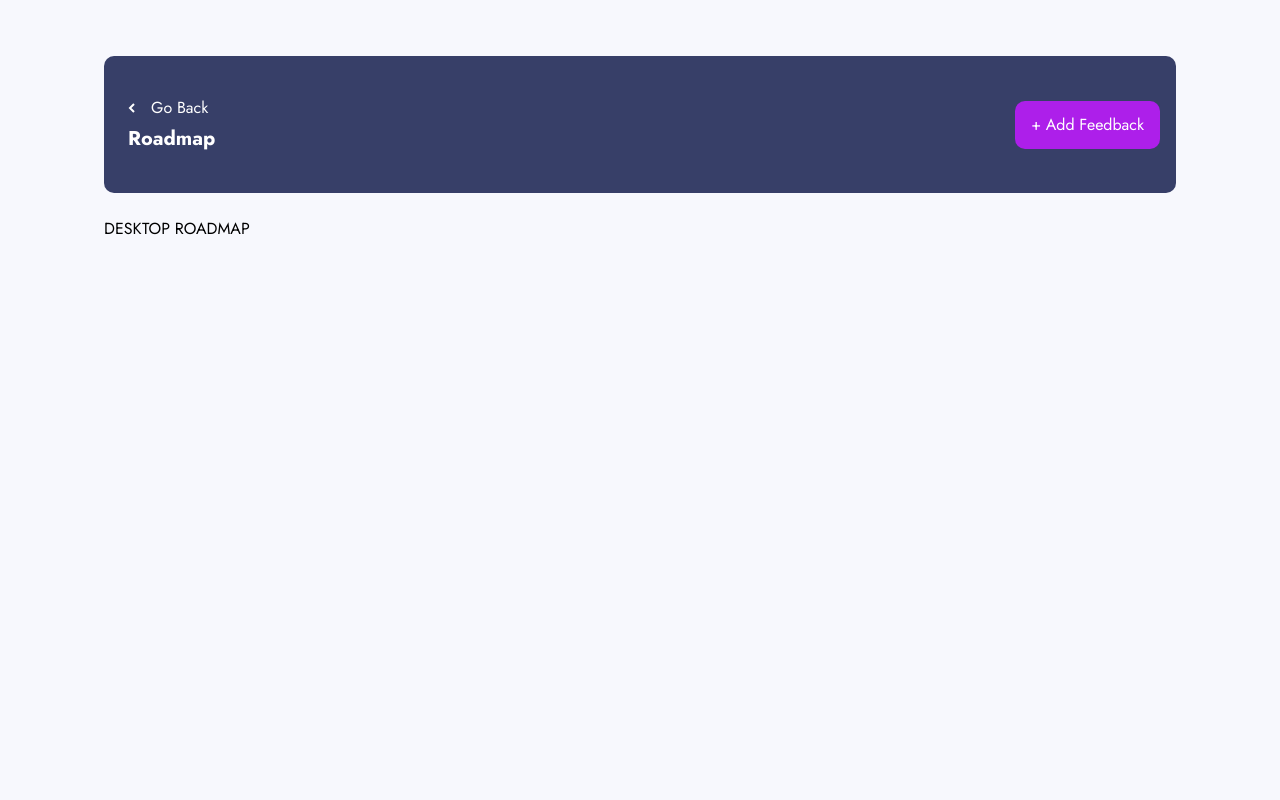
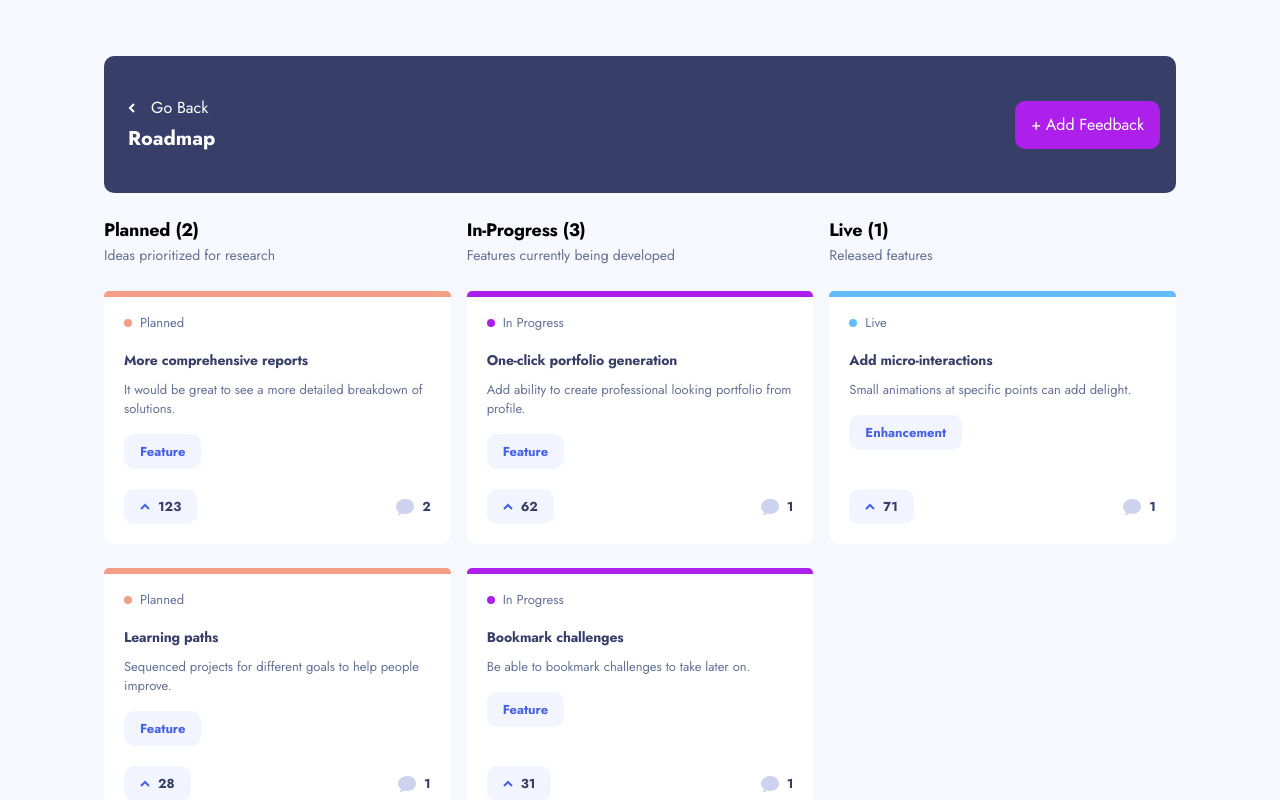
Before and after one commit to rohald89/Product-Feedback, a React (Vite) app: page /roadmap in a window 1280 px wide. Shown: the top 800 px of the page. Built offline with nearby package versions, Linux system fonts and the light colour scheme.

Commit message:
finished the Desktop version for the RoadMap

```diff
--- a/src/components/roadmap/MobileRoadMap.jsx
+++ b/src/components/roadmap/MobileRoadMap.jsx
@@ -1,5 +1,6 @@
 import { useState } from "react";
 import { useSelector } from "react-redux";
+import RoadMapCard from "./RoadMapCard";
 import RoadMapTabs from "./RoadMapTabs";
 
 const MobileRoadMap = () => {
@@ -8,9 +9,28 @@ const MobileRoadMap = () => {
 
   const inProgress = allFeedback.filter((item) => item.status !== "suggestion");
 
+  const statuses = [
+    { name: "Planned", description: "Ideas prioritized for research", color: "orange"},
+    { name: "In-Progress", description: "Features currently being developed", color: "purple"},
+    { name: "Live", description: "Released features", color: "blue"},
+  ];
+
+  const filteredFeedback = inProgress.filter((feedback) => feedback.status === activeTab.toLowerCase())
+
   return (
     <div>
         <RoadMapTabs activeTab={activeTab} setActiveTab={setActiveTab} tasks={inProgress} />
+        <div className="p-6">
+            <h1 className="text-md tracking-tighter font-bold">{activeTab} ({inProgress.reduce((acc, curr) => {curr.status === activeTab.toLowerCase() && acc++; return acc}, 0)})</h1>
+            <p className="text-sm text-greyBlue">{ statuses.find(status => status.name === activeTab).description}</p>
+            <div className="space-y-6 mt-6">
+            {
+                filteredFeedback.map((feedback, i) => (
+                    <RoadMapCard feedback={feedback} key={i} color={statuses.find(status => status.name === activeTab).color}/>
+                ))
+            }
+            </div>
+        </div>
     </div>
   )
 }
--- a/src/components/roadmap/RoadMap.jsx
+++ b/src/components/roadmap/RoadMap.jsx
@@ -1,8 +1,38 @@
+import { useSelector } from "react-redux";
+import RoadMapCard from "./RoadMapCard";
+
 const RoadMap = () => {
+    const { allFeedback } = useSelector((state) => state.feedback);
+
+    const inProgress = allFeedback.filter((item) => item.status !== "suggestion");
+
+    const statuses = [
+      { name: "Planned", description: "Ideas prioritized for research", color: "orange"},
+      { name: "In-Progress", description: "Features currently being developed", color: "purple"},
+      { name: "Live", description: "Released features", color: "blue"},
+    ];
+
   return (
-    <h1>
-        DESKTOP ROADMAP
-    </h1>
+    <div className="grid grid-cols-3 gap-4">
+        {
+            statuses.map((status, i) => {
+                const filteredFeedback = inProgress.filter((feedback) => feedback.status === status.name.toLowerCase());
+                return (
+
+            <div className="">
+                <h1 className="text-md tracking-tighter font-bold">{status.name} ({filteredFeedback.length})</h1>
+                <p className="text-sm text-greyBlue">{ status.description}</p>
+                <div className="space-y-6 mt-6">
+                    {
+                        filteredFeedback.map((feedback, i) => (
+                            <RoadMapCard feedback={feedback} key={i} color={status.color}/>
+                        ))
+                    }
+                </div>
+            </div>
+            )})
+        }
+    </div>
   )
 }
 export default RoadMap
--- /dev/null
+++ b/src/components/roadmap/RoadMapCard.jsx
@@ -0,0 +1,30 @@
+import { Link } from "react-router-dom"
+
+
+const RoadMapCard = ({feedback, color}) => {
+  const {id, title, description, status, category, upvotes, comments} = feedback;
+  return (
+    <div className={`grid grid-cols-2 gap-4 bg-white p-5 pt-4 border-t-[6px] rounded-b-[10px] rounded-t-[5px]
+    ${color === "orange" ? "border-mainOrange" : color === "purple" ? "border-mainPurple" : "border-lightBlue"}`}>
+        <Link to={`/suggestions/${id}`} className="col-span-2 flex flex-col items-start h-[160px]">
+            <div className="flex items-center mb-4">
+                <div className={`h-2 w-2 rounded-full ${color === "orange" ? "bg-mainOrange" : color === "purple" ? "bg-mainPurple" : "bg-lightBlue"}`}></div>
+                <p className="ml-2 text-body-sm text-greyBlue capitalize">{status.replace('-', ' ')}</p>
+            </div>
+            <h3 className="text-sm font-bold tracking-tight text-veryDarkBlue">{title}</h3>
+            <p className="text-body-sm text-greyBlue mt-2 mb-4">{description}</p>
+            <p className="bg-grey text-mainBlue px-4 py-2 capitalize font-bold text-body-sm  rounded-[10px]">{category}</p>
+        </Link>
+        <button className="my-auto flex items-center place-self-start space-x-2 bg-grey px-4 py-2 font-bold text-body-sm  rounded-[10px] hover:bg-grey-hover">
+            <img src="/img/shared/icon-arrow-up.svg"/>
+            <p className="text-body-sm text-veryDarkBlue">{upvotes}</p>
+        </button>
+        <div className="flex my-auto items-center place-self-end space-x-2 font-bold">
+            <img src="/img/shared/icon-comments.svg" />
+            <p className={`${!comments && "opacity-50"} text-body-sm text-veryDarkBlue`}>{comments ? comments.length : "0"}</p>
+        </div>
+    </div>
+  )
+}
+
+export default RoadMapCard
--- a/src/components/roadmap/RoadMapTabs.jsx
+++ b/src/components/roadmap/RoadMapTabs.jsx
@@ -1,18 +1,18 @@
 const RoadMapTabs = ({activeTab, setActiveTab, tasks}) => {
     const statuses = [
-        { name: "Planned", color: "mainOrange" },
-        { name: "In-Progress", color: "mainPurple" },
-        { name: "Live", color: "mainBlue" },
+        { name: "Planned", color: "orange" },
+        { name: "In-Progress", color: "purple" },
+        { name: "Live", color: "blue" },
       ];
-    console.log(tasks)
 
   return (
-    <div className="grid grid-cols-3">
+    <div className="grid grid-cols-3 border-b-2 border-[#8C92B3] border-opacity-25">
         {
             statuses.map(({name, color}) => (
                 <button
                     key={name}
-                    className={`capitalize ${activeTab === name ? `border-${color}` : "opacity-40 border-transparent"} text-sm font-bold border-b-4 py-5`}
+                    className={`capitalize text-sm font-bold border-b-4 py-5 ${activeTab !== name && "opacity-40 border-b-transparent"} ${color === "orange" ? "border-mainOrange" : color === "purple" ? "border-mainPurple" : "border-lightBlue"}`}
+                    onClick={() => setActiveTab(name)}
                 >
                     {name} ({tasks.reduce((acc, curr) => {curr.status === name.toLowerCase() && acc++; return acc}, 0)})
                 </button>
```
